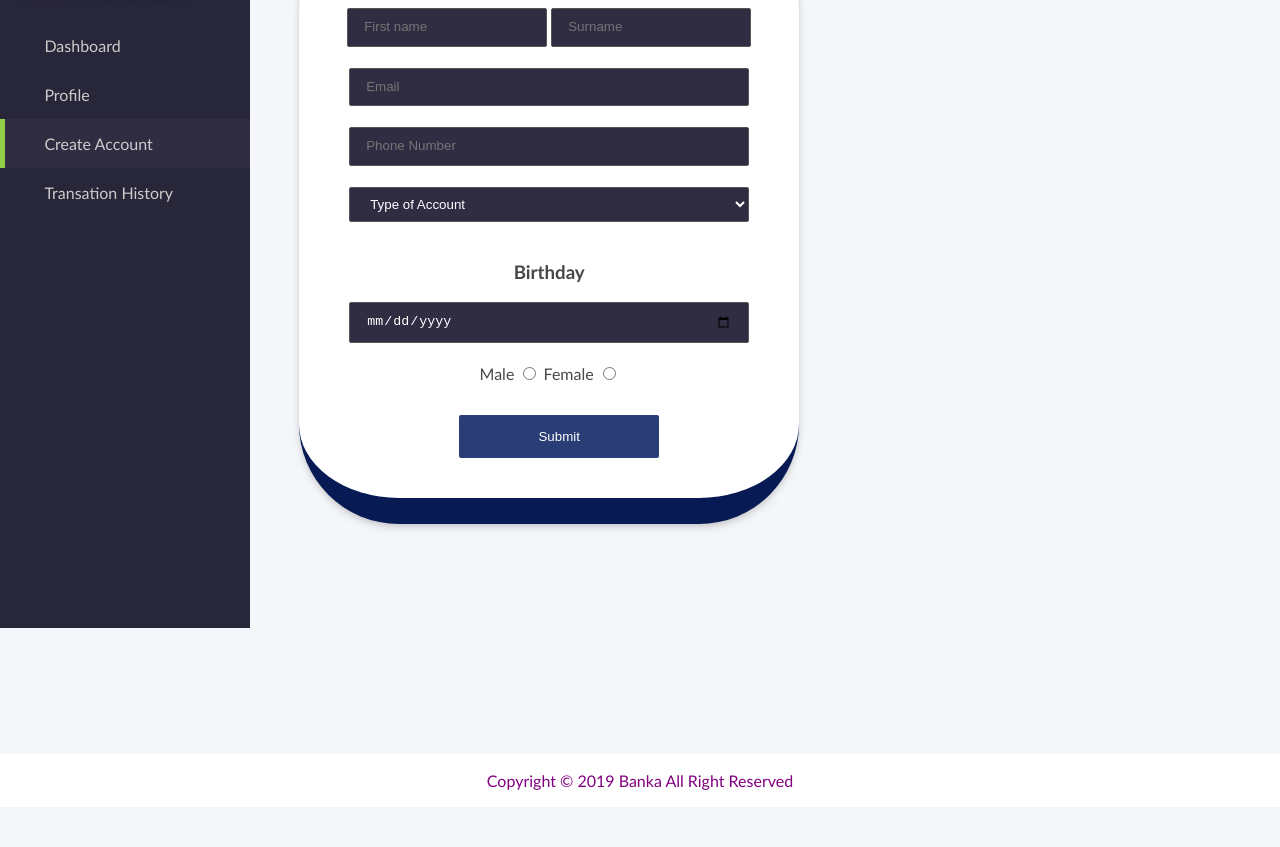
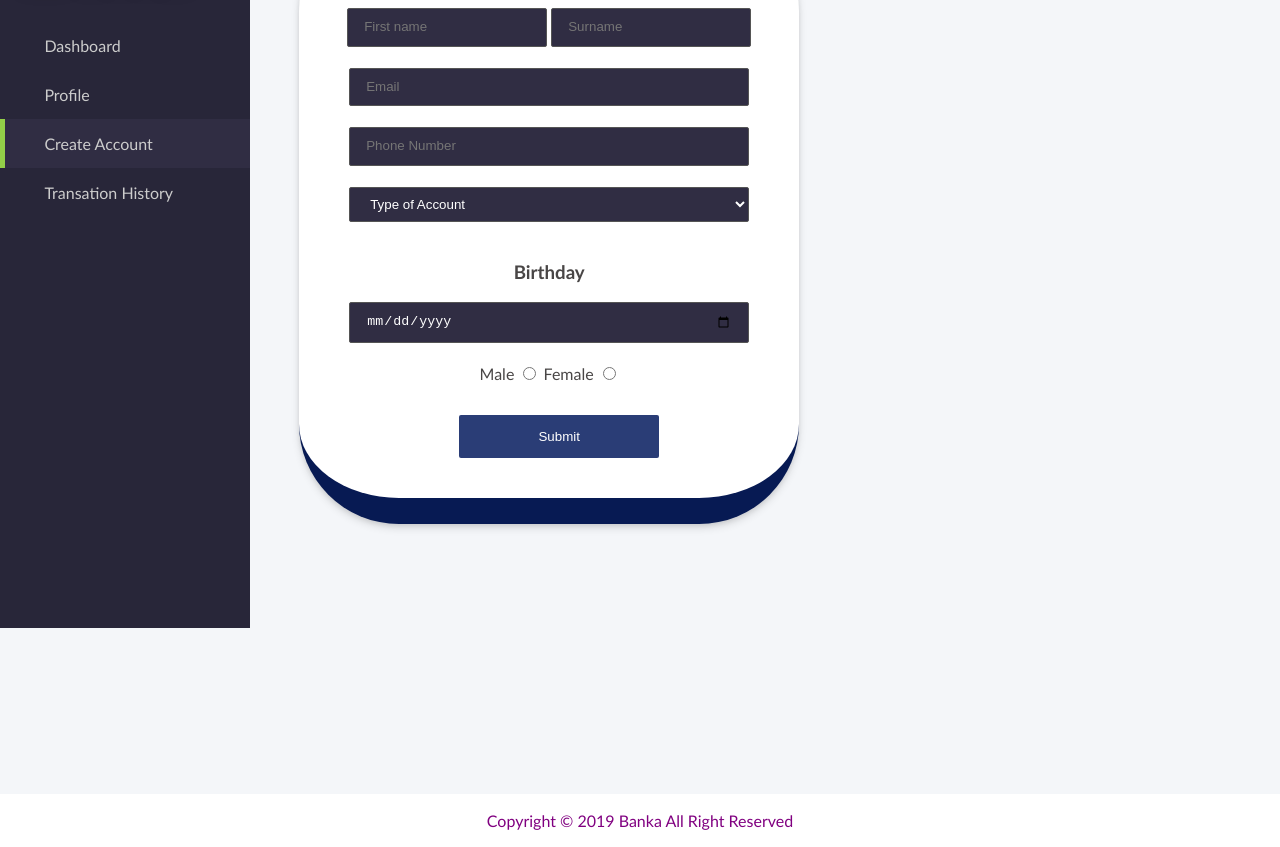
Before and after one commit to Nennyfills/banka, a plain HTML site: page user/create.html in a window 1280 px wide. Shown: the part 172-1019 px from the top of the page. Before the commit the page ends 979 px from the top, so only its background shows below. Drawn offline with Linux system fonts and the light colour scheme.

Commit message:
css update

```diff
--- a/user/css-folder/main.css
+++ b/user/css-folder/main.css
@@ -115,7 +115,7 @@ footer {
   padding: 1px;
   text-align: center;
   position: relative;
-  margin-top: 230px;
+  margin-top: 270px;
   clear: both;
 }
 
```
